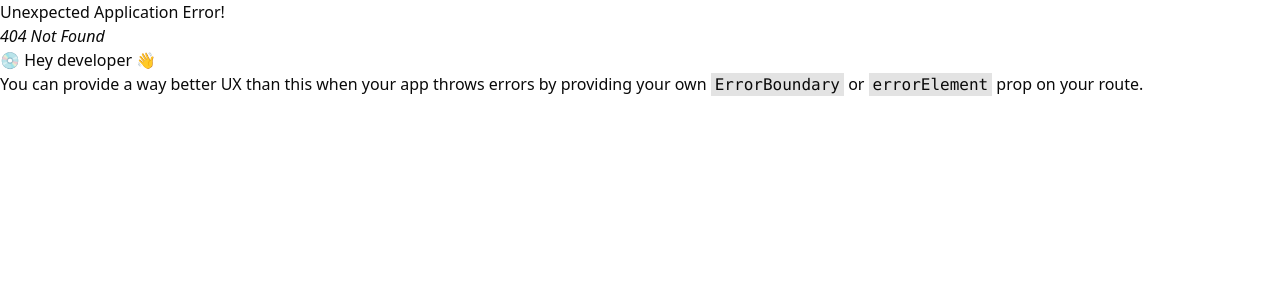
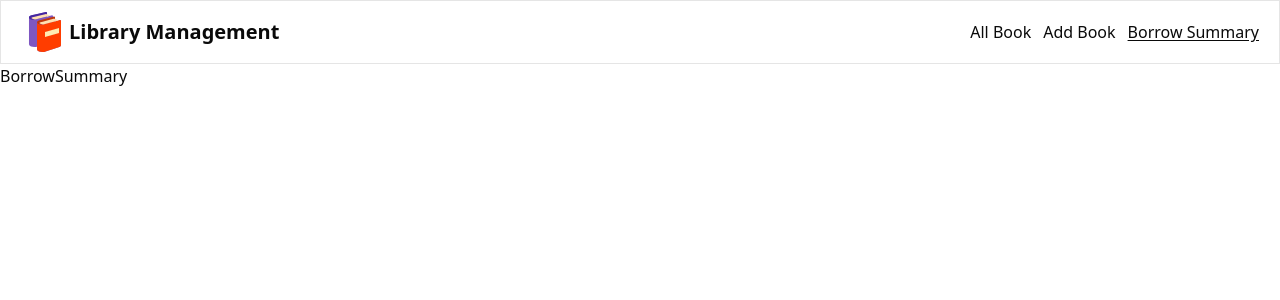
Before and after one commit to fahimprito/Library-Management, a React (Vite) app: page /borrow-summary in a window 1280 px wide. Before the commit this address had no page. Shown: the top 300 px of the page. Built offline with nearby package versions, Linux system fonts and the light colour scheme.

Commit message:
redux store connect

```diff
--- a/package.json
+++ b/package.json
@@ -11,12 +11,14 @@
   },
   "dependencies": {
     "@radix-ui/react-slot": "^1.2.3",
+    "@reduxjs/toolkit": "^2.8.2",
     "@tailwindcss/vite": "^4.1.11",
     "class-variance-authority": "^0.7.1",
     "clsx": "^2.1.1",
     "lucide-react": "^0.525.0",
     "react": "^19.1.0",
     "react-dom": "^19.1.0",
+    "react-redux": "^9.2.0",
     "react-router": "^7.6.3",
     "tailwind-merge": "^3.3.1",
     "tailwindcss": "^4.1.11"
--- a/src/components/shared/Navbar.tsx
+++ b/src/components/shared/Navbar.tsx
@@ -8,16 +8,16 @@ const Navbar = () => {
                 <img src={logo} alt="" />
                 Library Management
             </Link>
-            <NavLink to={"/allBook"}
+            <NavLink to={"/books"}
                 className={({ isActive }) => `${isActive ? "underline underline-offset-2" : ""} hover:underline underline-offset-2`}>
                 All Book
             </NavLink>
             <NavLink
-                to={"/addBook"}
+                to={"/create-book"}
                 className={({ isActive }) => `${isActive ? "underline underline-offset-2" : ""} hover:underline underline-offset-2`}>
                 Add Book
             </NavLink>
-            <NavLink to={"/borrowSummary"}
+            <NavLink to={"/borrow-summary"}
                 className={({ isActive }) => `${isActive ? "underline underline-offset-2" : ""} hover:underline underline-offset-2`}>
                 Borrow Summary
             </NavLink>
--- a/src/main.tsx
+++ b/src/main.tsx
@@ -3,9 +3,13 @@ import { createRoot } from 'react-dom/client'
 import './index.css'
 import { RouterProvider } from 'react-router'
 import router from './routes/Routes.tsx'
+import { Provider } from 'react-redux'
+import { store } from './redux/store.ts'
 
 createRoot(document.getElementById('root')!).render(
   <StrictMode>
-    <RouterProvider router={router} />
+    <Provider store={store}>
+      <RouterProvider router={router} />
+    </Provider>
   </StrictMode>,
 )
--- /dev/null
+++ b/src/redux/store.ts
@@ -0,0 +1,10 @@
+import { configureStore } from '@reduxjs/toolkit'
+
+export const store = configureStore({
+  reducer: {},
+})
+
+// Infer the `RootState` and `AppDispatch` types from the store itself
+export type RootState = ReturnType<typeof store.getState>
+// Inferred type: {posts: PostsState, comments: CommentsState, users: UsersState}
+export type AppDispatch = typeof store.dispatch
--- a/src/routes/Routes.tsx
+++ b/src/routes/Routes.tsx
@@ -15,15 +15,15 @@ const router = createBrowserRouter([
         Component: Home
       },
       {
-        path: "/allBook",
+        path: "/books",
         Component: AllBooks
       },
       {
-        path: "/addBook",
+        path: "/create-book",
         Component: AddBook
       },
       {
-        path: "/borrowSummary",
+        path: "/borrow-summary",
         Component: BorrowSummary
       },
     ]
```
Also changed, not shown: 1 other file (tests, documents, lock files or other folders).
